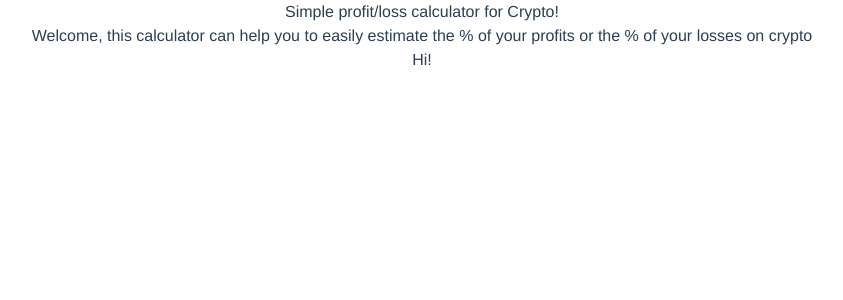
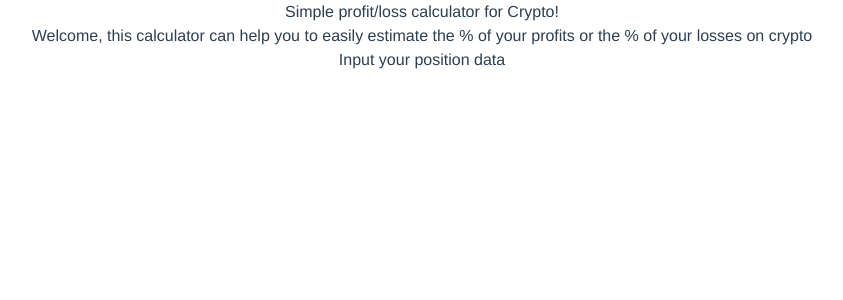
Before and after one commit to tomas95go/simple-profit-loss-calculator, a Vue app: page / in a window 1280 px wide. Shown: the top 300 px of the page, without its empty margins (218-1061 px from the left). Built offline with nearby package versions, Linux system fonts and the light colour scheme.

Commit message:
replacing previous title

```diff
--- a/src/components/Card.vue
+++ b/src/components/Card.vue
@@ -1,10 +1,11 @@
 <template>
-  <div>
-    <h1> Hi! </h1>
-  </div>
+    <h3> Input your position data </h3>
 </template>
 
 <script>
+
+import Card from "@/components/DataEntry.vue";
+
 export default {
   name: "Card"
 };
```
